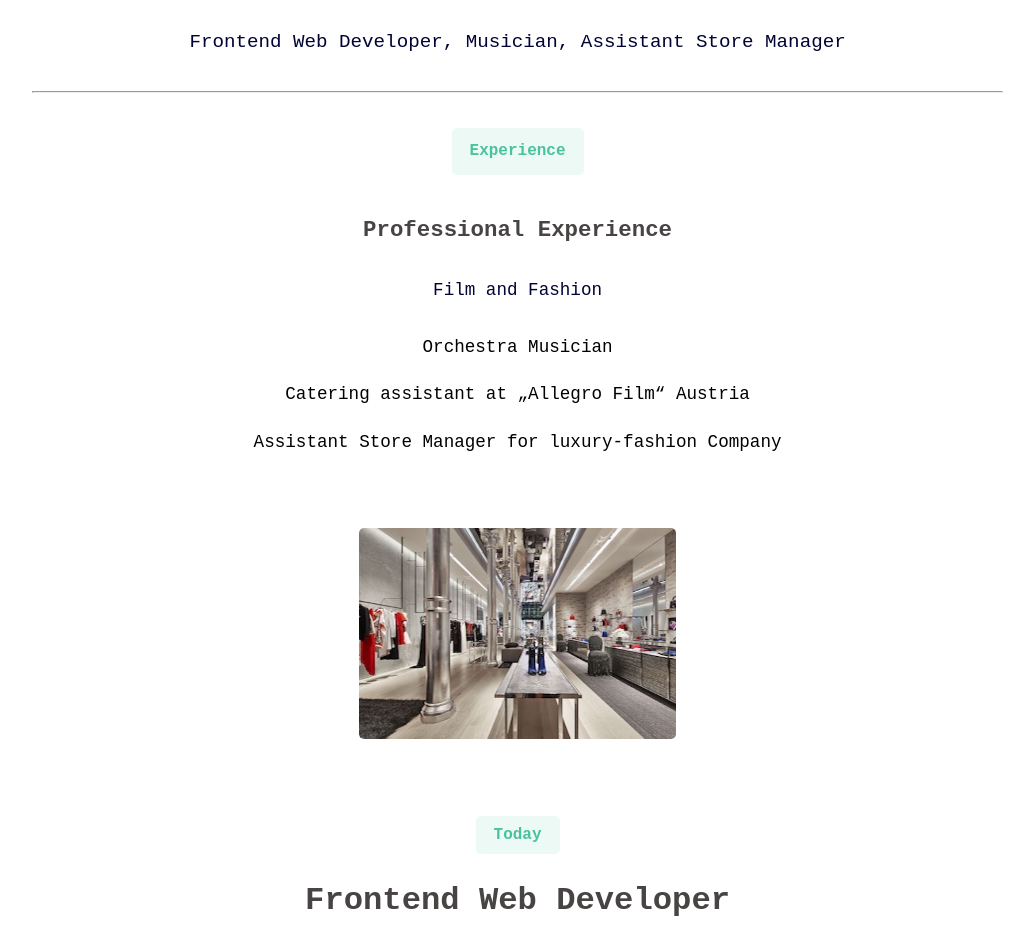
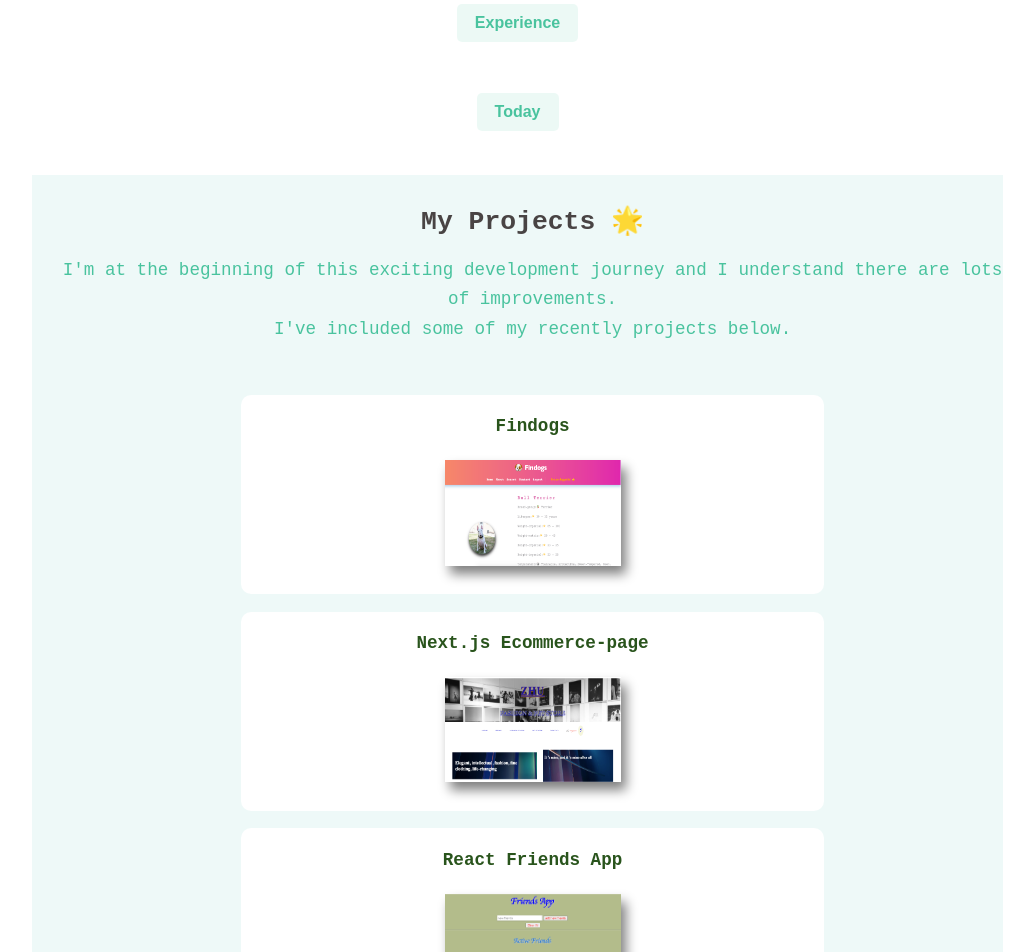
Before and after one commit to xiaominzhu88/my-portfolio, a React (Create React App) app: page / in a window 1280 px wide. Shown: the part 620-1572 px from the top of the page, without its empty margins (133-1167 px from the left). Built offline with nearby package versions, Linux system fonts and the light colour scheme.

Commit message:
Changed h2 style on footercontainer

```diff
--- a/src/App.js
+++ b/src/App.js
@@ -1,8 +1,8 @@
 /** @jsx jsx */
 import { css, jsx } from '@emotion/core';
 import Footer from './Footer.js';
-import Exp from './Experience';
-import FooterContainer from './Slog';
+import Experience from './Experience';
+import Slog from './Slog';
 import FooterContainer2 from './FooterContainer2';
 import xm from './images/xm.jpg';
 
@@ -48,7 +48,7 @@ function App() {
     margin-bottom: 0 !important;
     font-size: 1.2rem;
     font-weight: 400;
-    color: #000333;
+    color: #49c39e;
     margin-top: 0;
     box-sizing: border-box;
     display: block;
@@ -74,86 +74,6 @@ function App() {
         width: 100%;
       `}
     >
-      {/* <header
-        id="headerDropdown"
-        className="u-header"
-        css={css`
-          top: 0;
-          position: fixed;
-          width: 100%;
-          z-index: 1;
-          box-sizing: border-box;
-        `}
-      >
-        <div className="u-header-section" css={uheadersectionStyle}>
-          <div id="logoandnav" css={logoAndNav}>
-            <div
-              className="sticky_inner"
-              css={css`
-                max-height: 90vh;
-                box-sizing: border-box;
-                display: block;
-              `}
-            >
-              <nav css={navbarStyle} className="navbar">
-                <div
-                  className="u-header"
-                  css={css`
-                    box-sizing: border-box;
-                    display: block;
-                  `}
-                ></div>
-
-                <div
-                  css={css`
-                    @media (min-width: 992px) {
-                      display: flex !important;
-                      flex-basis: auto;
-                    }
-                    padding-bottom: 0 !important;
-                    padding-top: 0 !important;
-                    flex-grow: 1;
-                    align-items: center;
-                    box-sizing: border-box;
-                  `}
-                  id="navBarDropdown"
-                  className="collapse navbar-collapse"
-                >
-                  <ul css={ulStyle} className="navbar-nav u-header__navbar-nav">
-                    <li className="nav-item u-header__nav-item">
-                      <a
-                        css={linkStyle}
-                        className="nav-link u-header__nav-link"
-                        href="/build-a-web-app"
-                      >
-                        About{' '}
-                      </a>
-                    </li>
-                    <li className="nav-item u-header__nav-item">
-                      <a
-                        css={linkStyle}
-                        className="nav-link u-header__nav-link"
-                      >
-                        Projects
-                      </a>
-                    </li>
-                    <li className="nav-item u-header__nav-item">
-                      <a
-                        css={linkStyle}
-                        className="nav-link u-header__nav-link"
-                        href="/manage-a-web-app"
-                      >
-                        Contact{' '}
-                      </a>
-                    </li>
-                  </ul>
-                </div>
-              </nav>
-            </div>
-          </div>
-        </div>
-      </header> */}
-
       <div
         className="header"
         css={css`
@@ -187,8 +107,8 @@ function App() {
         <img
           src={xm}
           css={css`
-            width: 20em;
-            height: 15em;
+            width: 10em;
+            height: 8em;
             margin: 1em auto;
             border-radius: 50%;
             @media (max-width: 450px) {
@@ -247,14 +167,17 @@ function App() {
           </div>
           <hr />
 
-          <Exp />
+          <div className="ex-sl">
+            <Experience />
+            <Slog />
+          </div>
 
-          <FooterContainer />
           <FooterContainer2 />
 
           <Footer />
         </div>
       </div>
+      <style jsx>{``}</style>
     </div>
   );
 }
--- /dev/null
+++ b/src/ExComponent.js
@@ -0,0 +1,56 @@
+/** @jsx jsx */
+import React from 'react';
+import { css, jsx } from '@emotion/core';
+import fashion from './images/luxusmode.jpg';
+
+export default function ExComponent() {
+  const pStyle = css`
+    font-size: 1.1rem;
+    margin-bottom: 0.5rem;
+    font-weight: 700;
+    line-height: 1.5;
+    color: #49c39e;
+    font-family: 'Fira Mono', monospace;
+    box-sizing: border-box;
+  `;
+  return (
+    <React.Fragment>
+      <div className="ex-c" css={pStyle}>
+        <p>Orchestra Musician</p>
+
+        <p>Catering assistant at „Allegro Film“ Austria</p>
+        <p class="text-luxus">
+          Assistant Store Manager for luxury-fashion Company
+        </p>
+
+        <div className="ex-image">
+          <img
+            className="ex-img"
+            css={css`
+              max-width: 100%;
+              width: 18em;
+              height: 12em;
+              margin: 2em auto;
+              box-shadow: 0px 5px 15px gray;
+
+              @media (max-width: 450px) {
+                margin: 1.5em auto;
+                width: 10em;
+                height: 7em;
+              }
+            `}
+            src={fashion}
+            alt="fasion"
+          />
+        </div>
+        <style jsx>{`
+          .ex-c {
+            background-color: #10a89a12;
+            padding: 1.5em;
+            border-radius: 10px;
+          }
+        `}</style>
+      </div>
+    </React.Fragment>
+  );
+}
--- a/src/Experience.js
+++ b/src/Experience.js
@@ -1,8 +1,11 @@
 /** @jsx jsx */
 import { css, jsx } from '@emotion/core';
-import fashion from './images/luxusmode.jpg';
+import ExComponent from './ExComponent';
+import { useState } from 'react';
 
 export default function Content3() {
+  const [show, setShow] = useState(false);
+
   const divContainerStyle = css`
     @media (max-width: 450px) {
       align-items: center !important;
@@ -11,42 +14,7 @@ export default function Content3() {
   `;
 
   const textContainer2Style = css`
-    @media (max-width: 450px) {
-      margin: 1em auto;
-    }
-    margin: 2em auto;
-  `;
-
-  const h3Style = css`
-    font-size: 1.4rem;
-    margin-bottom: 0.5rem;
-    font-weight: 700;
-    line-height: 1.5;
-    color: #494444;
-    margin-top: 0;
-    font-family: 'Fira Mono', monospace;
-    box-sizing: border-box;
-    display: block;
-    margin-block-start: 1em;
-    margin-block-end: 1em;
-    margin-inline-start: 0px;
-    margin-inline-end: 0px;
-  `;
-
-  const h5Style = css`
-    font-size: 1.1rem;
-    margin-bottom: 0.5rem;
-    font-weight: 500;
-    line-height: 1.5;
-    color: #000333;
-    margin-top: 0;
-    font-family: 'Fira Mono', monospace;
-    box-sizing: border-box;
-    display: block;
-    margin-block-start: 1.67em;
-    margin-block-end: 1.67em;
-    margin-inline-start: 0px;
-    margin-inline-end: 0px;
+    margin: 0 auto;
   `;
 
   const span = css`
@@ -58,46 +26,30 @@ export default function Content3() {
     padding: 0.625rem 1.125rem;
     border-radius: 5px;
     transition: 0.2s ease-in-out;
-    margin-bottom: 1rem !important;
     box-sizing: border-box;
+    border: none;
+    cursor: pointer;
+    outline: none;
+    margin: 0.5em auto;
   `;
 
+  const showExToggle = () => {
+    setShow(!show);
+  };
   return (
     <div css={divContainerStyle} className="ex-container">
       <div css={textContainer2Style} className="ex-text-container">
-        <span css={span} className="u-label u-label--yellow mb-3">
+        <button onClick={showExToggle} css={span}>
           Experience
-        </span>
-        <h2 css={h3Style}>Professional Experience </h2>
-        <h5 css={h5Style}>Film and Fashion</h5>
-        <p>Orchestra Musician</p>
-
-        <p>Catering assistant at „Allegro Film“ Austria</p>
-        <p class="text-luxus">
-          Assistant Store Manager for luxury-fashion Company
-        </p>
+        </button>
+        {show ? <ExComponent /> : null}
       </div>
-
-      <div className="ex-image">
-        <img
-          className="ex-img"
-          css={css`
-            max-width: 100%;
-            width: 18em;
-            height: 12em;
-            border-radius: 5px;
-            margin: 2em auto;
-
-            @media (max-width: 450px) {
-              margin: 1.5em auto;
-              width: 10em;
-              height: 7em;
-            }
-          `}
-          src={fashion}
-          alt="fasion"
-        />
-      </div>
+      <style jsx>{`
+        button:hover {
+          background-color: #343734;
+          text-decoration: none;
+        }
+      `}</style>
     </div>
   );
 }
--- a/src/FooterContainer2.js
+++ b/src/FooterContainer2.js
@@ -4,7 +4,6 @@ import todo from './images/todo.png';
 import countdown from './images/countdown.png';
 import ecommerce from './images/ecommerce.png';
 import randomColor from './images/color.png';
-import weather from './images/weather.png';
 import findogs from './images/findogs.png';
 import friends from './images/friends.png';
 
@@ -14,13 +13,12 @@ export default function FooterContainer2() {
     border-radius: 10px;
     @media (max-width: 450px) {
       width: 100%;
-      margin: 1em auto;
+      margin: 0 auto;
+      padding-bottom: 0.5em;
     }
+    padding-bottom: 1em;
   `;
   const FooterContainer2Style = css`
-    background-size: cover;
-    background-repeat: no-repeat;
-    background-position: top center;
     background-color: #10a89a12 !important;
     text-align: center;
     @media (max-width: 450px) {
@@ -34,17 +32,15 @@ export default function FooterContainer2() {
     padding: 15px;
     display: flex;
     flex-wrap: wrap;
-    margin-right: -15px;
-    margin-left: -15px;
   `;
 
   const h2Style = css`
-    font-size: calc(1.375rem + (1vw - 3.75px) * 1.1268);
-    line-height: calc(1.875rem + 6 * ((100vw - 21rem) / 680));
+    font-size: 1.5em;
+    line-height: 0.5em;
     font-weight: 700;
     margin: 1em auto;
     font-family: 'Fira Mono', monospace;
-    color: #29541c;
+    color: #494444;
     text-rendering: optimizeLegibility;
     box-sizing: border-box;
   `;
@@ -52,9 +48,8 @@ export default function FooterContainer2() {
   const footerPStyle = css`
     font-size: 1em;
     font-weight: 400;
-    color: #000333;
+    color: #49c39e;
     margin: 0 auto;
-    padding: 1em;
 
     @media (max-width: 450px) {
       width: 85%;
@@ -64,7 +59,6 @@ export default function FooterContainer2() {
 
   const col6 = css`
     width: 60%;
-    padding-left: 15px;
     margin: 0 auto;
     @media (max-width: 450px) {
       width: 85%;
@@ -72,32 +66,25 @@ export default function FooterContainer2() {
     }
   `;
 
-  const cardHeaderStyle = css`
-    border-radius: 0.25rem 0.25rem 0 0;
-    padding: 0;
-    background-color: transparent;
-    margin-bottom: 0;
-    @media (max-width: 450px) {
-      padding: 0.5em;
-      margin: 0.5em auto;
-    }
-  `;
-
   const projectImg = css`
     width: 10em;
     height: 6em;
-    margin: 1em auto;
+    margin: 0 auto;
     box-shadow: 5px 8px 11px gray;
     @media (max-width: 450px) {
       width: 7em;
       height: 5em;
+    }
+    :hover {
+      width: 11em;
+      height: 7em;
     }
   `;
 
   const h5Style = css`
     font-size: 1.1rem;
     margin: 1em auto;
-    padding-top: 2em;
+    padding-top: 1em;
     color: #29541c;
     font-family: 'Fira Mono', monospace;
     @media (max-width: 450px) {
@@ -111,7 +98,7 @@ export default function FooterContainer2() {
     <div className="footerContainer2" css={FooterContainer2Style}>
       <div className="footerContainerRow" css={FooterContainerRowStyle}>
         <div
-          className="col-lg-8 text-center mx-auto"
+          className="text-center"
           css={css`
             text-align: center !important;
             margin-left: auto !important;
@@ -151,26 +138,24 @@ export default function FooterContainer2() {
           <div
             className="mb-5"
             css={css`
-              margin-bottom: 2rem !important;
-              box-sizing: border-box;
-              display: block;
+              margin-bottom: 1em !important;
             `}
           >
             <div className="card-table" css={cartTableStyle}>
-              <div css={cardHeaderStyle} className="card-header">
-                <h5 css={h5Style}>Findogs</h5>
               <a
                 href="https://findogs.herokuapp.com/"
                 target="_blank"
                 rel="noopener noreferrer"
               >
+                {/* <div css={cardHeaderStyle} className="card-header"> */}
+                <h5 css={h5Style}>Findogs</h5>
                 <img css={projectImg} src={findogs} alt="todo project" />
+                {/* </div> */}
               </a>
-              </div>
             </div>
 
             <div className="card-table" css={cartTableStyle}>
-              <div css={cardHeaderStyle} className="card-header">
+              {/* <div css={cardHeaderStyle} className="card-header"> */}
               <h5 css={h5Style}>Next.js Ecommerce-page</h5>
               <a
                 href="https://next-js-ecommerces-store.herokuapp.com"
@@ -179,32 +164,15 @@ export default function FooterContainer2() {
               >
                 <img css={projectImg} src={ecommerce} alt="todo project" />
               </a>
-              </div>
+              {/* </div> */}
             </div>
 
             <div className="card-table" css={cartTableStyle}>
-              <div
-                css={cardHeaderStyle}
-                className="card-header"
-                id="basicsHeadingFour"
-              >
-                <h5 css={h5Style}>React weather app</h5>
-                <a
-                  href="https://codesandbox.io/s/github/xiaominzhu88/react-weather-app"
-                  target="_blank"
-                  rel="noopener noreferrer"
-                >
-                  <img css={projectImg} src={weather} alt="todo project" />
-                </a>
-              </div>
-            </div>
-
-            <div className="card-table" css={cartTableStyle}>
-              <div
+              {/* <div
                 css={cardHeaderStyle}
                 className="card-header"
                 id="basicsHeadingOne"
-              >
+              > */}
               <h5 css={h5Style}>React Friends App</h5>
               <a
                 href="https://react-friends-co.netlify.app/"
@@ -213,15 +181,15 @@ export default function FooterContainer2() {
               >
                 <img css={projectImg} src={friends} alt="todo project" />
               </a>
-              </div>
+              {/* </div> */}
             </div>
 
             <div className="card-table" css={cartTableStyle}>
-              <div
+              {/* <div
                 css={cardHeaderStyle}
                 className="card-header"
                 id="basicsHeadingOne"
-              >
+              > */}
               <h5 css={h5Style}>React Random Color generator</h5>
               <a
                 href="https://react-random-color.netlify.app/"
@@ -230,14 +198,15 @@ export default function FooterContainer2() {
               >
                 <img css={projectImg} src={randomColor} alt="todo project" />
               </a>
+              {/* </div> */}
             </div>
-            </div>
+
             <div className="card-table" css={cartTableStyle}>
-              <div
+              {/* <div
                 css={cardHeaderStyle}
                 className="card-header"
                 id="basicsHeadingOne"
-              >
+              > */}
               <h5 css={h5Style}>React Todo App</h5>
               <a
                 href="https://react-todo-app-zhu.netlify.app"
@@ -246,15 +215,15 @@ export default function FooterContainer2() {
               >
                 <img css={projectImg} src={todo} alt="todo project" />
               </a>
-              </div>
+              {/* </div> */}
             </div>
 
             <div className="card-table" css={cartTableStyle}>
-              <div
+              {/* <div
                 css={cardHeaderStyle}
                 className="card-header "
                 id="basicsHeadingThree"
-              >
+              > */}
               <div className="card-table" css={cartTableStyle}>
                 <h5 css={h5Style}>React countdown timer</h5>
                 <a
@@ -268,12 +237,17 @@ export default function FooterContainer2() {
                     alt="countdown project"
                   />
                 </a>
+                {/* </div> */}
               </div>
             </div>
           </div>
         </div>
       </div>
-      </div>
+      <style jsx>{`
+        a {
+          text-decoration: none;
+        }
+      `}</style>
     </div>
   );
 }
--- a/src/Slog.js
+++ b/src/Slog.js
@@ -1,7 +1,10 @@
 /** @jsx jsx */
 import { css, jsx } from '@emotion/core';
+import { useState } from 'react';
+import SlogComponent from './SlogComponent';
 
 export default function FooterContainer() {
+  const [show, setShow] = useState(false);
   const divContainerStyle = css`
     @media (max-width: 450px) {
       margin: 2em auto;
@@ -11,29 +14,6 @@ export default function FooterContainer() {
     min-height: 1px;
   `;
 
-  const h2Style = css`
-    font-size: calc(1.375rem + (1vw - 3.75px) * 1.1268);
-    line-height: calc(1.875rem + 6 * ((100vw - 21rem) / 680));
-    font-weight: 700;
-    margin: 1em auto;
-    font-family: 'Fira Mono', monospace;
-    box-sizing: border-box;
-    color: #494444;
-  `;
-
-  const pStyle = css`
-    font-size: 1.2rem;
-    font-weight: 400;
-    color: #034b35;
-    margin: 0 auto;
-    box-sizing: border-box;
-
-    @media (max-width: 450px) {
-      margin: 1em auto;
-      font-size: 1rem;
-      padding: 0.5em;
-    }
-  `;
   const span = css`
     color: #49c39e;
     background-color: rgba(73, 195, 158, 0.1);
@@ -41,20 +21,29 @@ export default function FooterContainer() {
     font-weight: 900;
     padding: 0.625rem 1.125rem;
     border-radius: 5px;
-    margin: 2em auto;
+    margin: 0.5em auto;
+    transition: 0.2s ease-in-out;
+    box-sizing: border-box;
+    border: none;
+    cursor: pointer;
+    outline: none;
   `;
 
+  const showSlogToggle = () => {
+    setShow(!show);
+  };
   return (
     <div css={divContainerStyle} className="col-12 text-center w-md-80 mx-auto">
-      <span css={span} className="span">
+      <button css={span} className="span" onClick={showSlogToggle}>
         Today
-      </span>
-
-      <h2 css={h2Style}>Frontend Web Developer</h2>
-      <p css={pStyle} className="lead mb-0">
-        {' '}
-        Life without change is incomplete, thanks to the Web Resources{' '}
-      </p>
+      </button>
+      {show ? <SlogComponent /> : null}
+      <style jsx>{`
+        button:hover {
+          background-color: #343734;
+          text-decoration: none;
+        }
+      `}</style>
     </div>
   );
 }
--- /dev/null
+++ b/src/SlogComponent.js
@@ -0,0 +1,47 @@
+/** @jsx jsx */
+import React from 'react';
+import { css, jsx } from '@emotion/core';
+
+export default function SlogComponent() {
+  const h2Style = css`
+    font-size: calc(1.375rem + (1vw - 3.75px) * 1.1268);
+    line-height: calc(1.875rem + 6 * ((100vw - 21rem) / 680));
+    font-weight: 700;
+    margin: 1em auto;
+    font-family: 'Fira Mono', monospace;
+    box-sizing: border-box;
+    color: #494444;
+  `;
+
+  const pStyle = css`
+    font-size: 1.2rem;
+    font-weight: 400;
+    color: #034b35;
+    margin: 0 auto;
+    box-sizing: border-box;
+
+    @media (max-width: 450px) {
+      margin: 1em auto;
+      font-size: 1rem;
+      padding: 0.5em;
+    }
+  `;
+  return (
+    <React.Fragment>
+      <div className="slog-c">
+        <h2 css={h2Style}>Frontend Web Developer</h2>
+        <p css={pStyle} className="lead mb-0">
+          {' '}
+          Life without change is incomplete, thanks to the Web Resources{' '}
+        </p>
+        <style jsx>{`
+          .slog-c {
+            background-color: #10a89a12;
+            padding: 1.5em;
+            border-radius: 10px;
+          }
+        `}</style>
+      </div>
+    </React.Fragment>
+  );
+}
```
Lines whose indentation alone changed are shown as unchanged.
